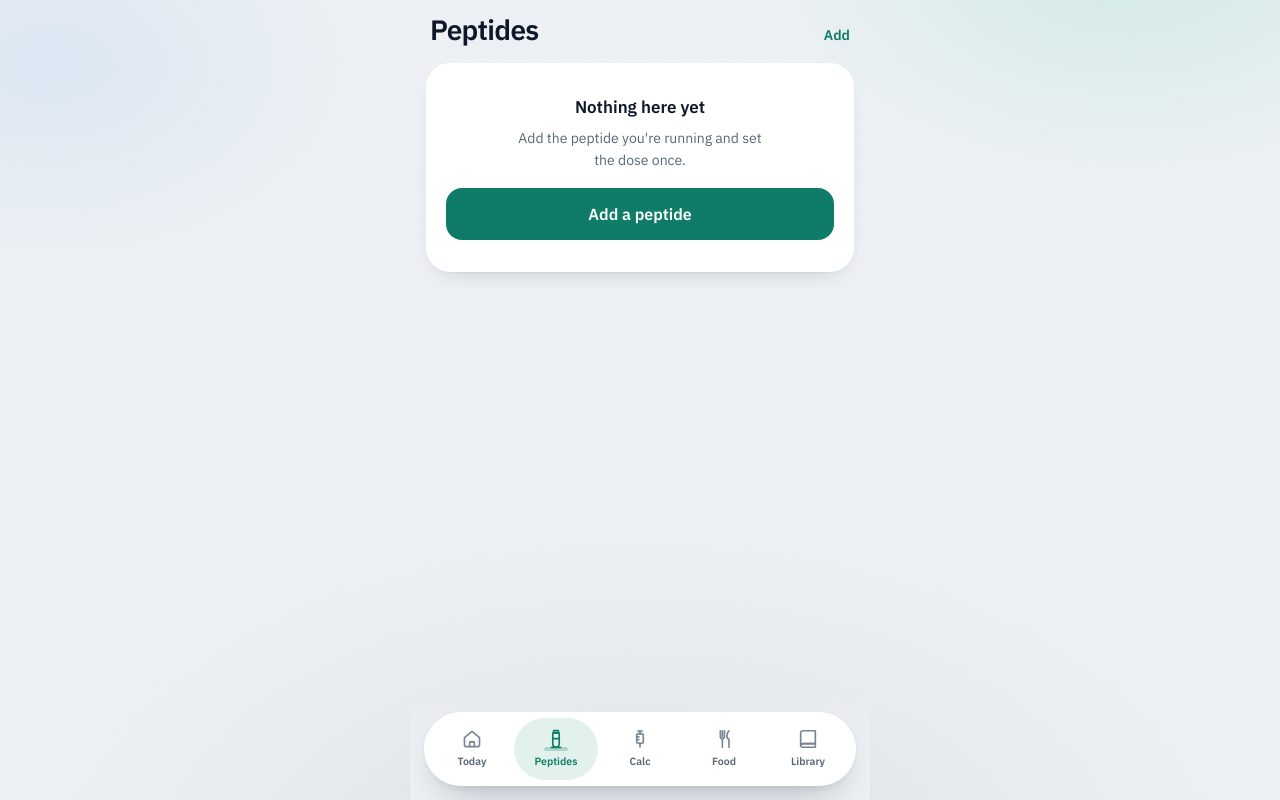
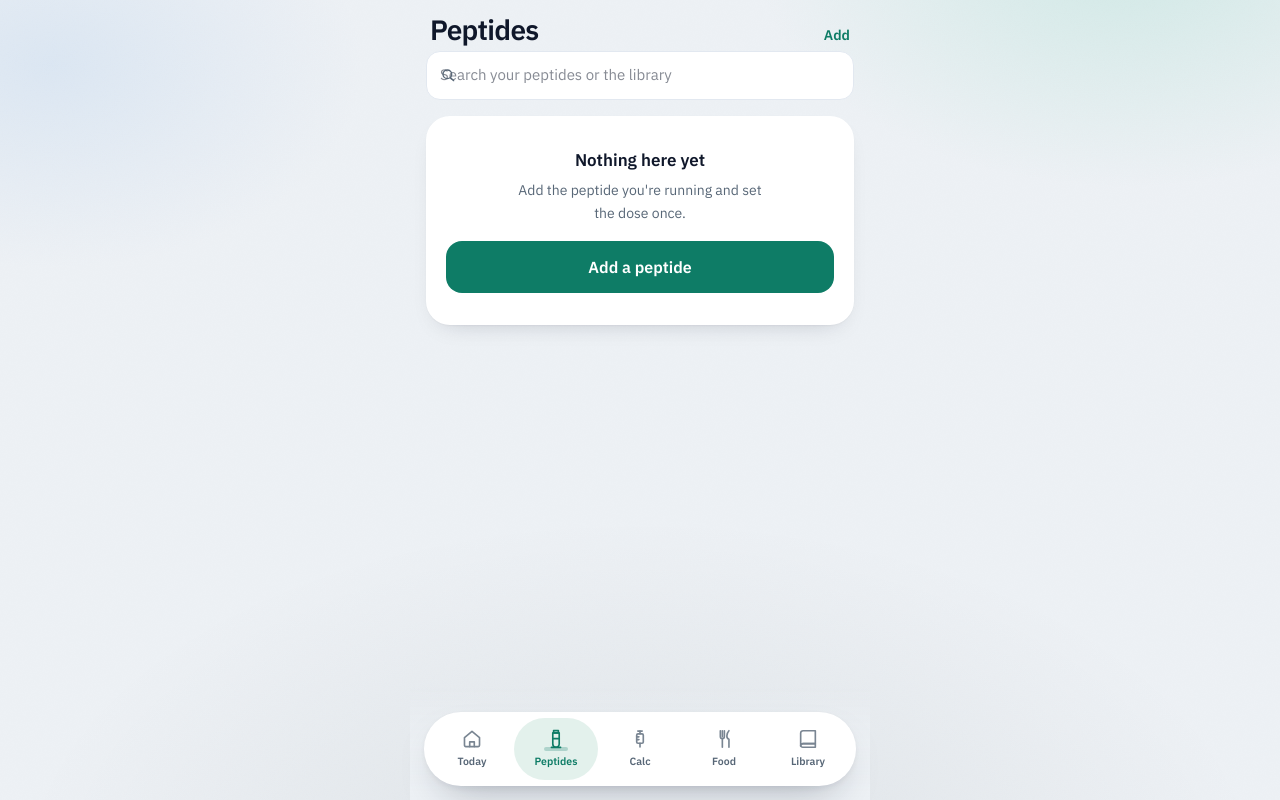
Before and after one commit to RDW-Labz/titrate, a Next.js app: page /protocols in a window 1280 px wide. Built offline with nearby package versions, Linux system fonts and the light colour scheme.

Commit message:
Search field on Peptides: filters your compounds and surfaces library matches with an Add action

```diff
--- a/src/app/protocols/page.tsx
+++ b/src/app/protocols/page.tsx
@@ -8,7 +8,7 @@ import { Empty } from "@/components/ui";
 import { addDays, cycleInfo, humanIn, inCycle, isDueOn, loggedOn, nextDue, scheduledOn } from "@/lib/schedule";
 import { actions, useStore } from "@/lib/store";
 import { doseOn } from "@/lib/titration";
-import { PEPTIDE_BY_ID } from "@/lib/peptides";
+import { PEPTIDE_BY_ID, PEPTIDES, halfLifeLabel } from "@/lib/peptides";
 import { CATEGORY_DOT } from "@/lib/category-color";
 import type { Compound } from "@/lib/types";
 
@@ -55,9 +55,19 @@ export default function PeptidesPage() {
   const { compounds, doses } = store;
   const now = new Date();
   const [showArchived, setShowArchived] = useState(false);
+  const [q, setQ] = useState("");
 
-  const active = compounds.filter((c) => !c.archived);
-  const archived = compounds.filter((c) => c.archived);
+  const query = q.trim().toLowerCase();
+  const mine = compounds.filter((c) => !c.archived);
+  const active = query ? mine.filter((c) => c.name.toLowerCase().includes(query)) : mine;
+  const archived = compounds.filter((c) => c.archived && (!query || c.name.toLowerCase().includes(query)));
+  const libraryHits = query
+    ? PEPTIDES.filter(
+        (p) =>
+          (p.name.toLowerCase().includes(query) || p.aka?.toLowerCase().includes(query)) &&
+          !compounds.some((c) => c.peptideId === p.id || c.name.toLowerCase() === p.name.toLowerCase()),
+      ).slice(0, 5)
+    : [];
 
   return (
     <div className="pt-3">
@@ -68,7 +78,42 @@ export default function PeptidesPage() {
         </Link>
       </div>
 
-      {active.length === 0 ? (
+      <div className="relative mt-1">
+        <svg
+          viewBox="0 0 24 24"
+          fill="none"
+          stroke="currentColor"
+          strokeWidth="2"
+          strokeLinecap="round"
+          aria-hidden="true"
+          className="pointer-events-none absolute top-1/2 left-3.5 size-4 -translate-y-1/2 text-muted"
+        >
+          <circle cx="11" cy="11" r="6.5" />
+          <path d="M16 16l4.5 4.5" />
+        </svg>
+        <input
+          value={q}
+          onChange={(e) => setQ(e.target.value)}
+          placeholder="Search your peptides or the library"
+          aria-label="Search peptides"
+          className="plaininput pl-10"
+        />
+        {q ? (
+          <button
+            onClick={() => setQ("")}
+            aria-label="Clear search"
+            className="press absolute top-1/2 right-2 grid size-8 -translate-y-1/2 place-items-center text-[15px] text-muted"
+          >
+            ✕
+          </button>
+        ) : null}
+      </div>
+
+      {query && active.length + archived.length + libraryHits.length === 0 ? (
+        <p className="mt-4 px-1 text-[13px] text-muted">Nothing matches “{q}”.</p>
+      ) : null}
+
+      {active.length === 0 && !query ? (
         <div className="mt-4">
           <Empty title="Nothing here yet" body="Add the peptide you're running and set the dose once.">
             <Link
@@ -125,6 +170,30 @@ export default function PeptidesPage() {
         </ul>
       )}
 
+      {libraryHits.length ? (
+        <div className="mt-4">
+          <p className="px-1 text-[12.5px] font-semibold text-muted">In the library</p>
+          <ul className="mt-2 divide-y divide-line overflow-hidden rounded-[22px] bg-card shadow-card">
+            {libraryHits.map((p) => (
+              <li key={p.id} className="flex items-center gap-3 px-4 py-3">
+                <Link href={`/library/${p.id}`} className="min-w-0 flex-1">
+                  <p className="truncate text-[15px] font-medium">{p.name}</p>
+                  <p className="num text-[12px] text-muted">
+                    t½ {halfLifeLabel(p.halfLifeH)} · {p.range[0]}–{p.range[1]} {p.unit}
+                  </p>
+                </Link>
+                <Link
+                  href={`/protocols/new?p=${p.id}`}
+                  className="press rounded-xl bg-accent-soft px-3 py-2 text-[12.5px] font-semibold text-accent"
+                >
+                  Add
+                </Link>
+              </li>
+            ))}
+          </ul>
+        </div>
+      ) : null}
+
       {archived.length ? (
         <div className="mt-4">
           <button
```
